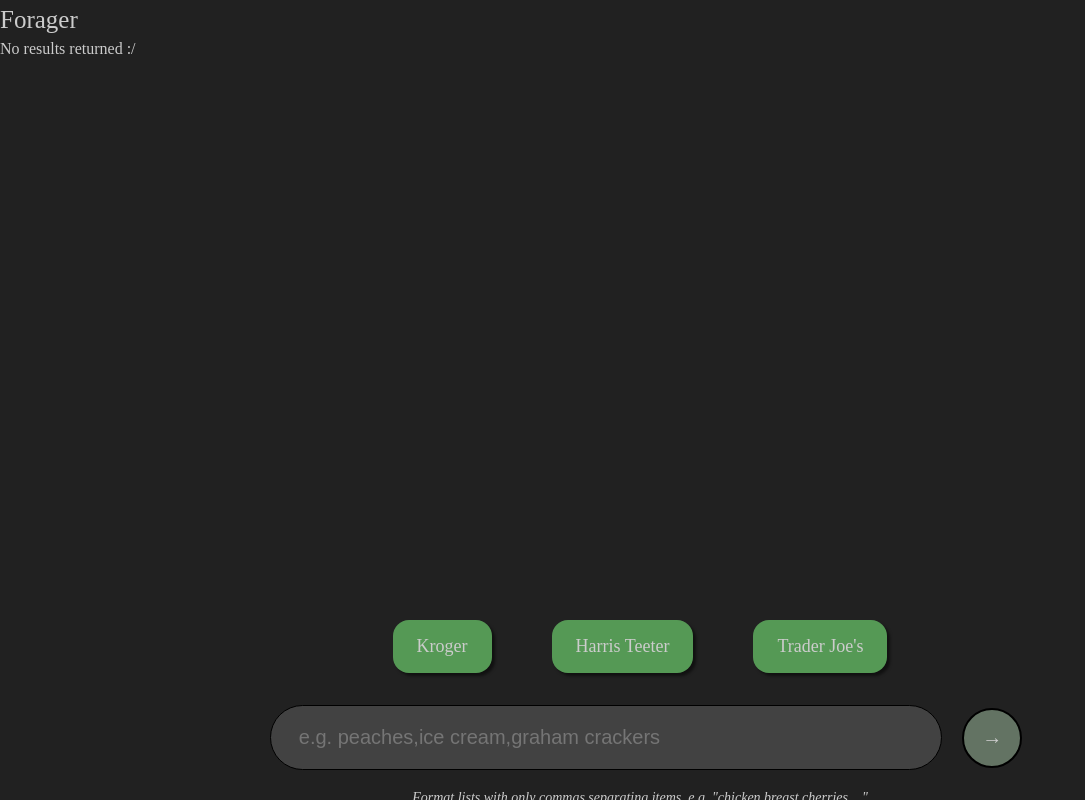
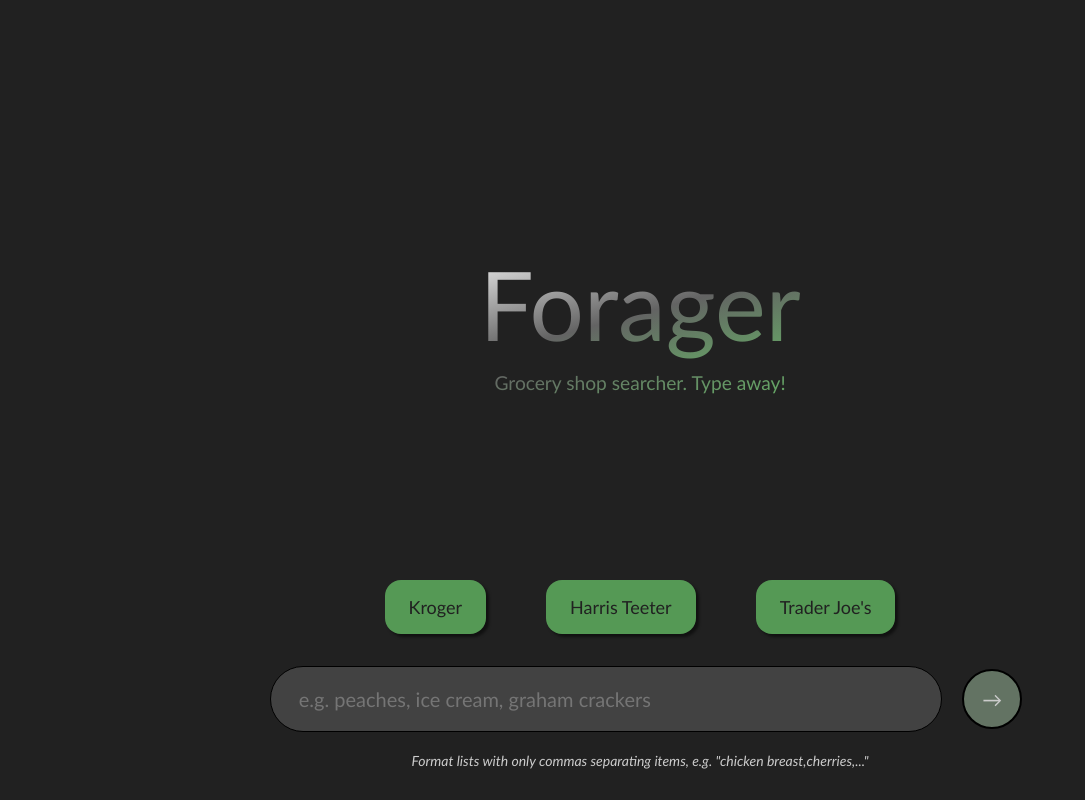
Before and after one commit to benlchang/grocery_cville, a React (Create React App) app in the folder client/: page / in a window 1280 px wide. Shown: the whole page, without its empty margins (0-1085 px from the left). Built offline with nearby package versions, Linux system fonts and the light colour scheme.

Commit message:
6/29 - logo, need to make UI for search results

```diff
--- a/client/src/components/Hero.jsx
+++ b/client/src/components/Hero.jsx
@@ -2,6 +2,11 @@ import React from 'react';
 
 export default function Hero({data}) {
     return (
-        <div className='hero'>Forager</div>
+        <>
+            <div className='hero'>
+                <u>Forager</u>
+                <p className='subtitle'>Grocery shop searcher. Type away!</p>
+            </div>
+        </>
     )
 }
--- a/client/src/components/Searcher.jsx
+++ b/client/src/components/Searcher.jsx
@@ -5,7 +5,7 @@ import Loading from './Loading';
 export default function Searcher () {
     const [isLoading, setIsLoading] = useState(false);
 
-    const [resList, setResList] = useState([]);
+    const [resList, setResList] = useState(['first']);
 
     const [filters, setFilters] = useState({
         kroger: true,
@@ -56,16 +56,18 @@ export default function Searcher () {
         return () => document.removeEventListener('keydown', handleEnter, false);
     })
 
+    //line 64 might break the code if resList.length === 0
+
     return (
         <>
             {isLoading && <Loading />}
-            {!isLoading && (resList.length > 0 ? resList.map((store) => (
+            {!isLoading && resList[0] !== 'first' && (resList.length > 0 ? resList.map((store) => (
                 <>
                     <h2><u>{prettifyStore[store[0]]}</u></h2>
                     {store[1].map(item => (
                         <div key={item.name} style={{animationDelay: `calc(.25s)`}} className='item'>
                             {item.store !== store[0] && <li>{prettifyStore[item.store]}</li>}
-                            {item.name} ${item.price}
+                            {item.name} ...... ${item.price} -- {item.perUnit}
                         </div>
                     ))}
                 </>
@@ -76,26 +78,26 @@ export default function Searcher () {
             <div className='search'>
                 <div className='storeList'>
                     <div className='storeSelection'
-                        style={filters.kroger ? {backgroundColor: '#595', color: '#ccc'} : {backgroundColor: '#637363', color: '#aaa'}}
+                        style={filters.kroger ? {backgroundColor: '#595', color: '#212121'} : {backgroundColor: '#637363', color: '#aaa'}}
                         onClick={() => setFilters({...filters, kroger: !filters.kroger})}>
                             Kroger
                     </div>
                     <div className='storeSelection'
-                        style={filters.harristeeter ? {backgroundColor: '#595', color: '#ccc'} : {backgroundColor: '#637363', color: '#aaa'}}
+                        style={filters.harristeeter ? {backgroundColor: '#595', color: '#212121'} : {backgroundColor: '#637363', color: '#aaa'}}
                         onClick={() => setFilters({...filters, harristeeter: !filters.harristeeter})}>
                             Harris Teeter
                     </div>
                     <div className='storeSelection'
-                        style={filters.traderjoes ? {backgroundColor: '#595', color: '#ccc'} : {backgroundColor: '#637363', color: '#aaa'}}
+                        style={filters.traderjoes ? {backgroundColor: '#595', color: '#212121'} : {backgroundColor: '#637363', color: '#aaa'}}
                         onClick={() => setFilters({...filters, traderjoes: !filters.traderjoes})}>
                             Trader Joe's
                     </div>
                 </div>
                 <div className='searchContainer'>
-                    <input className='searchbar' type='text' placeholder='e.g. peaches,ice cream,graham crackers' onChange={e => setFilters({...filters, keywords: e.target.value})}></input>
+                    <input className='searchbar' type='text' placeholder='e.g. peaches, ice cream, graham crackers' onChange={e => setFilters({...filters, keywords: e.target.value})}></input>
                     <button className='searchButton'
                         disabled={!filters.keywords}
-                        style={{transition: 'background-color .4s ease-out, border-color .4s ease-out', borderColor: filters.keywords && '#aaa', backgroundColor: filters.keywords ? '#595' : '#637363'}}
+                        style={{transition: 'background-color .4s ease-out, border-color .4s ease-out, color .4s ease-out', borderColor: filters.keywords && '#333', color: filters.keywords && '#212121', backgroundColor: filters.keywords ? '#595' : '#637363'}}
                         onClick={search}>→</button>
                 </div>
                 <i style={{paddingTop: '8px', fontSize: '14px'}}>Format lists with only commas separating items, e.g. "chicken breast,cherries,..."</i>
--- a/client/src/index.css
+++ b/client/src/index.css
@@ -7,21 +7,38 @@
 * {
   margin: 0;
   background-color: var(--background);
-  color: var(--text-color)
+  color: var(--text-color);
+  font-family:'Trebuchet MS', 'Lucida Sans Unicode', 'Lucida Grande', 'Lucida Sans', Arial, sans-serif;
 }
 
 /*Central display*/
 .hero {
-  height: 40px;
+  height: 75vh;
   width: 100vw;
 
   display: flex;
   flex-direction: column;
   justify-content: center;
+  align-items: center;
 
-  text-align: left;
+  padding-top: 2.5vh;
 
-  font-size: 25px;
+  transition: 1s ease-out;
+}
+
+.hero u {
+  font-size: 7.5vw;
+  background: -webkit-linear-gradient(285deg, #ddd 10%, #636363, #6a6);
+  -webkit-background-clip: text;
+  -webkit-text-fill-color: transparent;
+}
+
+.subtitle {
+  font-size: 1.5vw;
+  padding-top: 0.75vw;
+  background: -webkit-linear-gradient(285deg, #636363 10%, #6a6);
+  -webkit-background-clip: text;
+  -webkit-text-fill-color: transparent;
 }
 
 .homepage-logo{
@@ -56,7 +73,7 @@
 /*Fixed searchbar 'footer'*/
 .search{
   position: fixed;
-  top: 75vh;
+  top: 70vh;
   width: 100vw;
   display: flex;
   flex-direction: column;
```
Also changed, not shown: 1 other file (tests, documents, lock files or other folders).
